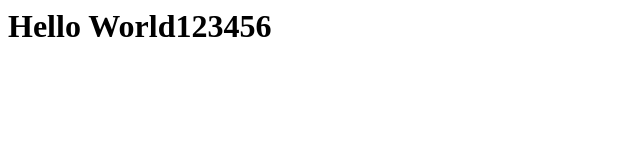
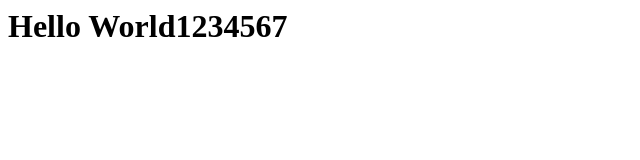
Before and after one commit to ayomalperera/html-codes, a plain HTML site: page index.html in a window 1280 px wide. Shown: the full height of the page, 0-640 px from the left. Drawn offline with Linux system fonts and the light colour scheme.

Commit message:
Update index.html

```diff
--- a/index.html
+++ b/index.html
@@ -2,6 +2,6 @@
  <head>
  </head>
  <body>
-   <h1>Hello World123456</h1>
+   <h1>Hello World1234567</h1>
  </body>
 </html>
```
